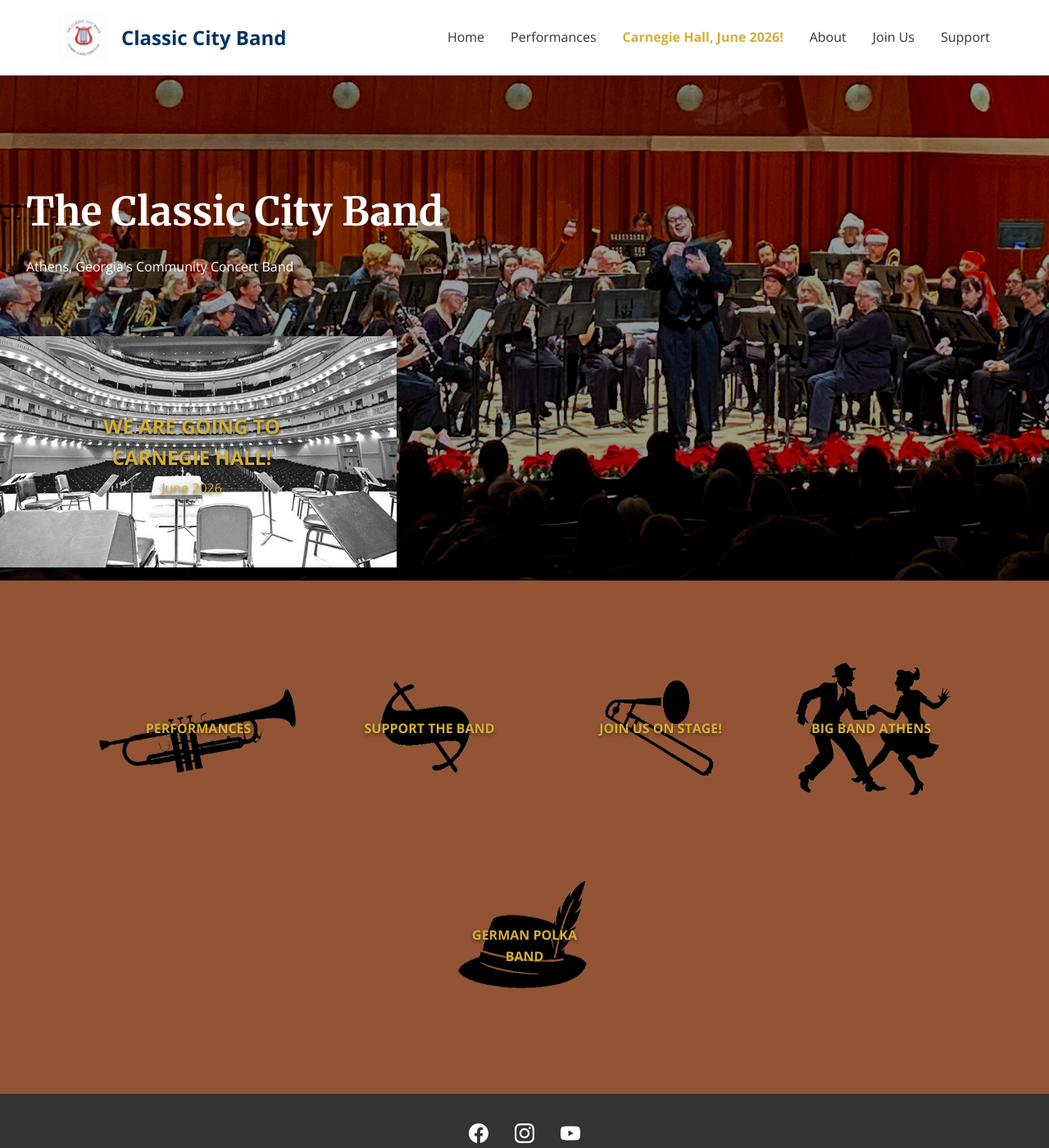
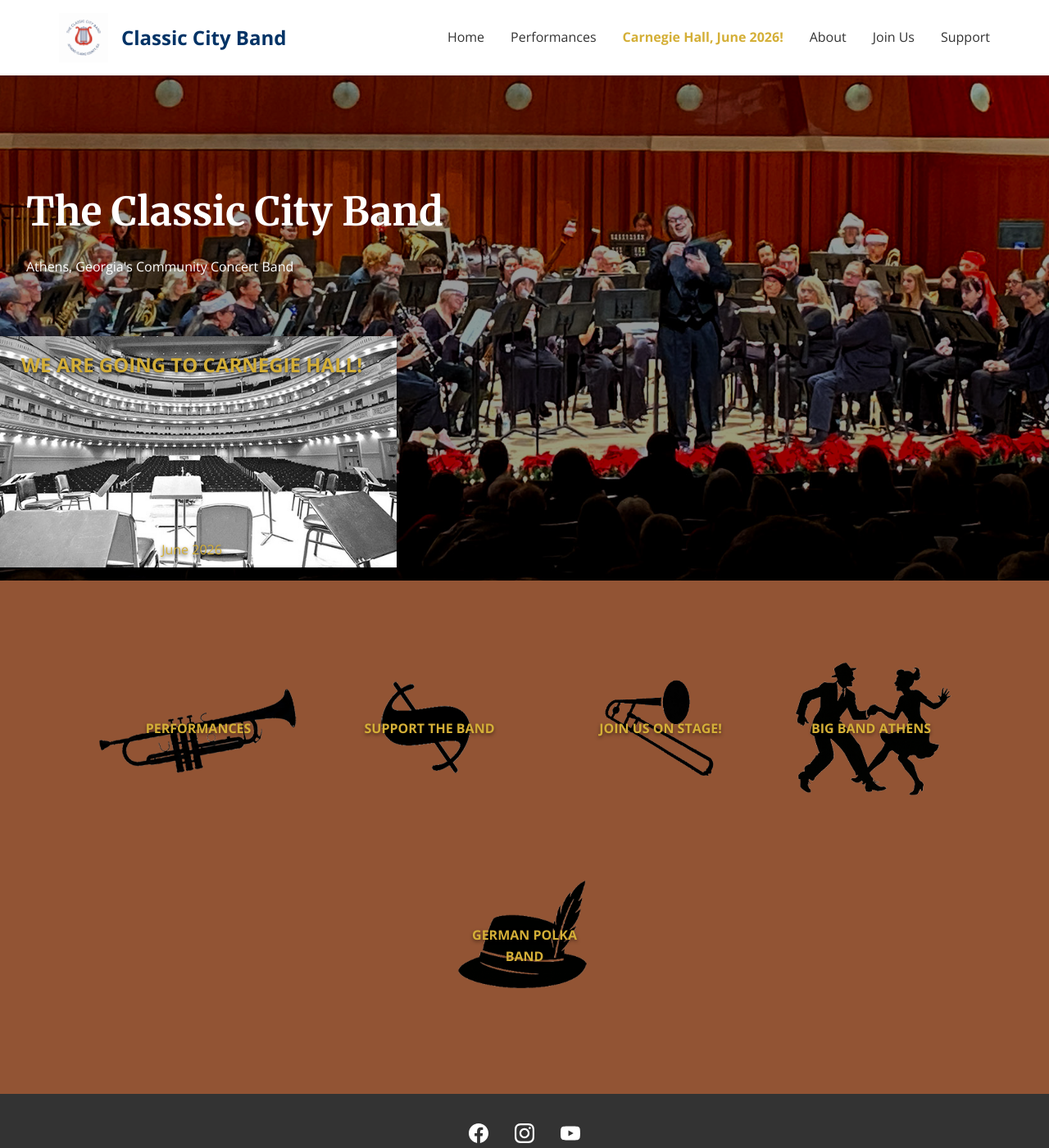
Before and after one commit to webmasterCCB/CCBwebsite, a Jekyll site: the page built from index.html, in a window 1280 px wide and 1400 px high. Shown: the whole window at 82% size. Built offline with Jekyll 4.4.1, drawn with Linux system fonts in a browser that asks for light colours.

Commit message:
Update style.css

```diff
--- a/assets/css/style.css
+++ b/assets/css/style.css
@@ -132,27 +132,29 @@ nav a:hover {
   position: relative;
 }
 
-.hero .carnegie-badge .badge-text {
+.hero .carnegie-badge .badge-title {
   position: absolute;
-  top: 50%;
+  top: 1rem;
   left: 50%;
-  transform: translate(-50%, -50%);
-  text-align: center;
+  transform: translateX(-50%);
+  font-size: 1.5rem;
+  font-weight: bold;
   color: var(--accent-gold);
   text-shadow: 0 2px 4px rgba(0,0,0,0.8);
-  pointer-events: none;
-}
-
-.hero .carnegie-badge .badge-title {
-  display: block;
-  font-size: 1.5rem;
-  font-weight: bold;
-  margin-bottom: 0.3rem;
+  width: 100%;
+  text-align: center;
 }
 
 .hero .carnegie-badge .badge-subtitle {
-  display: block;
+  position: absolute;
+  bottom: 1rem;
+  left: 50%;
+  transform: translateX(-50%);
   font-size: 1rem;
+  color: var(--accent-gold);
+  text-shadow: 0 2px 4px rgba(0,0,0,0.8);
+  width: 100%;
+  text-align: center;
 }
 
 .btn {
```
